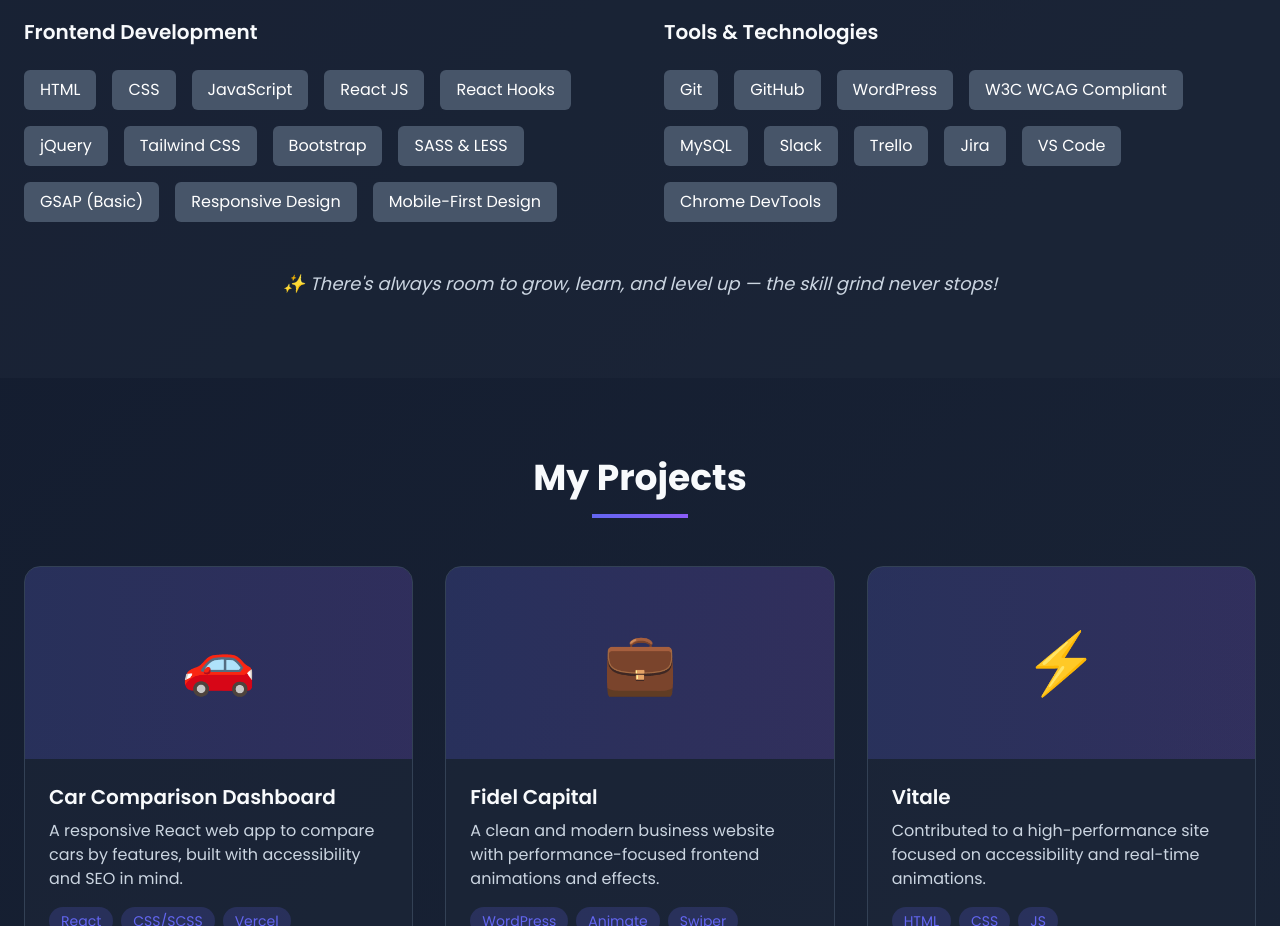
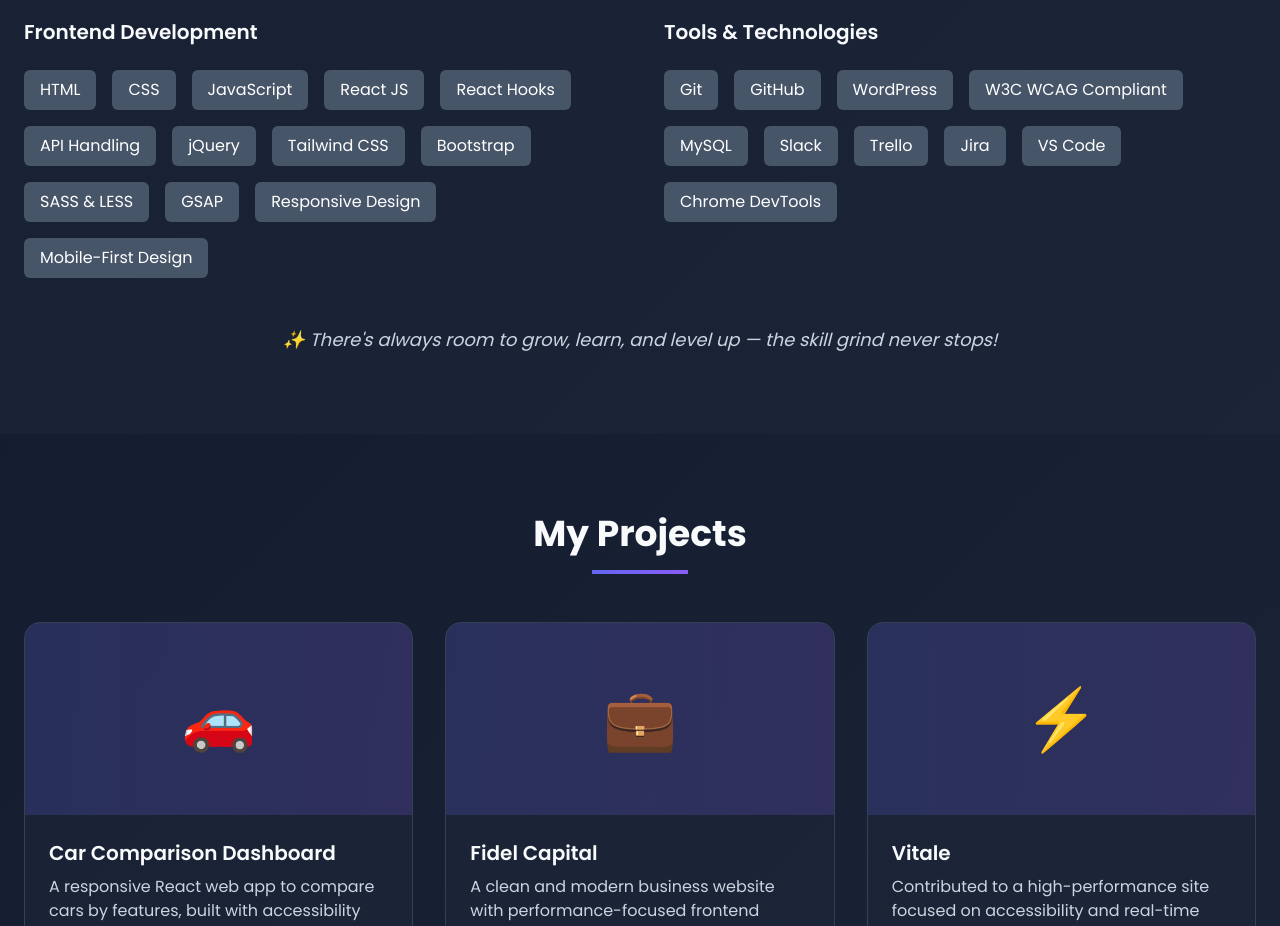
Before and after one commit to niteshsingh1701/portfolio, a plain HTML site: page index.html in a window 1280 px wide. Shown: the part 1580-2506 px from the top of the page. Drawn offline with nearby package versions, Linux system fonts and the light colour scheme.

Commit message:
few changes in skills

```diff
--- a/gsap.js
+++ b/gsap.js
@@ -3,7 +3,6 @@
   // Register ScrollTrigger plugin
   gsap.registerPlugin(ScrollTrigger);
 
-  // Animate hero section elements
   gsap.from("nav", {
     duration: 1,
     y: -50,
--- a/index.html
+++ b/index.html
@@ -249,6 +249,10 @@
               >
               <span
                 class="px-4 py-2 bg-slate-600 text-white rounded-md hover:bg-primary transition"
+                >API Handling</span
+              >
+              <span
+                class="px-4 py-2 bg-slate-600 text-white rounded-md hover:bg-primary transition"
                 >jQuery</span
               >
               <span
@@ -265,7 +269,7 @@
               >
               <span
                 class="px-4 py-2 bg-slate-600 text-white rounded-md hover:bg-primary transition"
-                >GSAP (Basic)</span
+                >GSAP</span
               >
               <span
                 class="px-4 py-2 bg-slate-600 text-white rounded-md hover:bg-primary transition"
```
Also changed, not shown: 1 other file.
